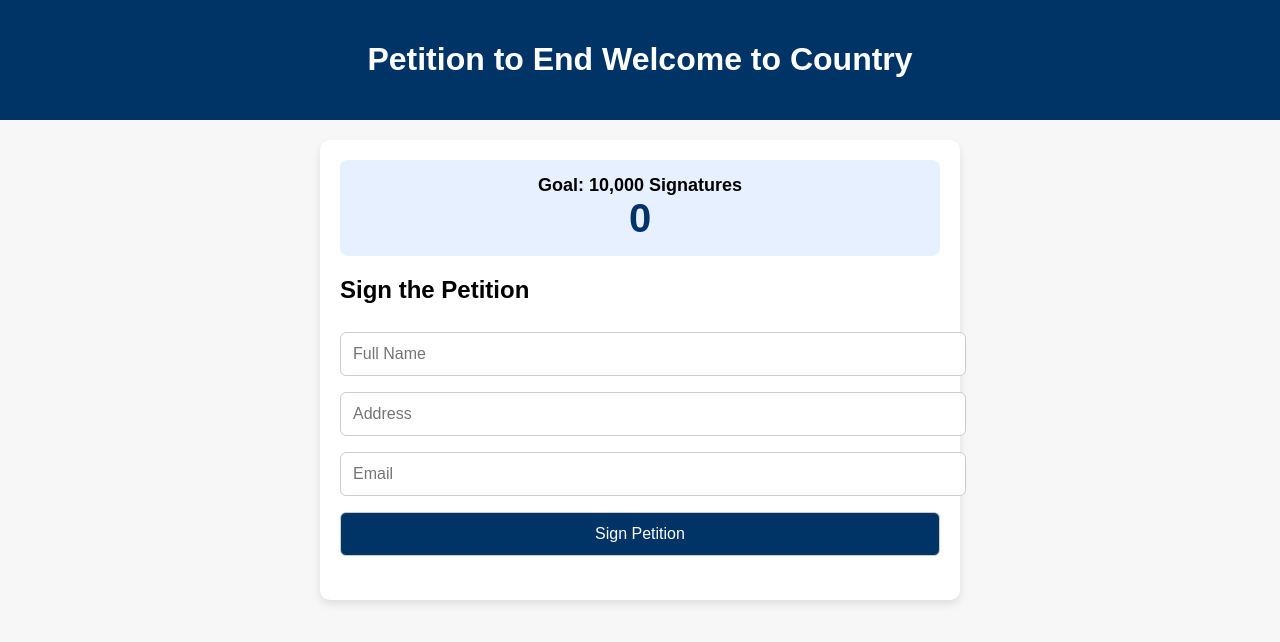
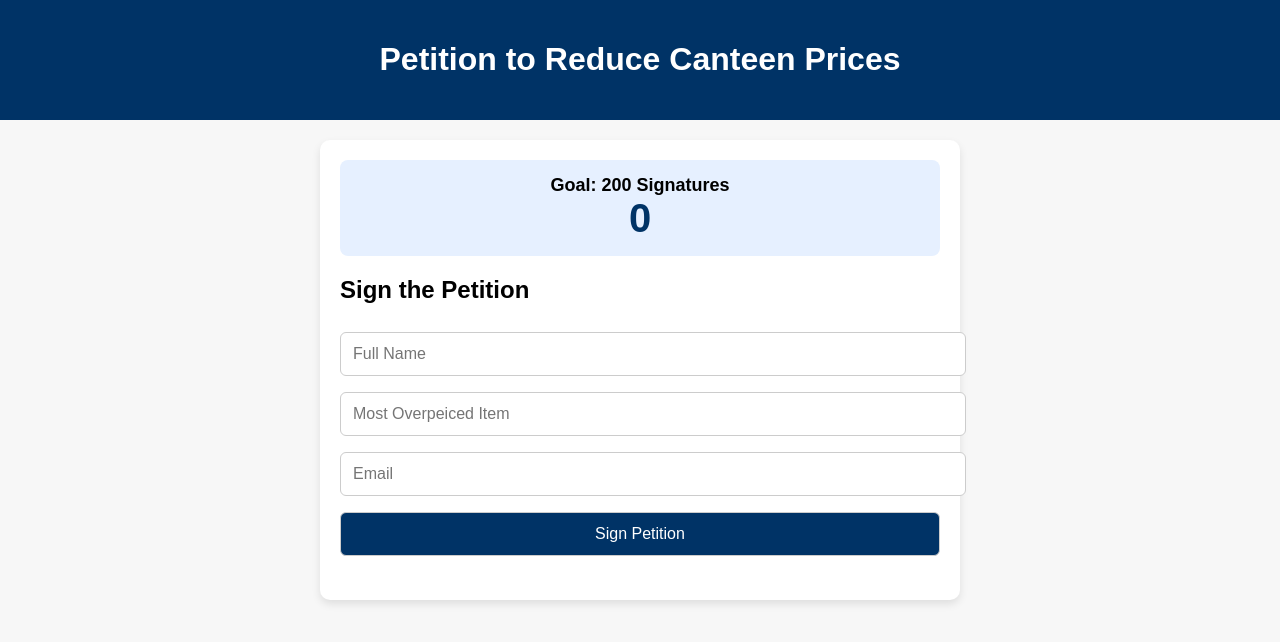
Before and after one commit to reducecanteenprices/ccgs, a plain HTML site: page index.html in a window 1280 px wide. Drawn offline with Linux system fonts and the light colour scheme; no server answers.

Commit message:
Update index.html

```diff
--- a/index.html
+++ b/index.html
@@ -70,20 +70,20 @@
 <body>
 
 <header>
-    <h1>Petition to End Welcome to Country</h1>
+    <h1>Petition to Reduce Canteen Prices</h1>
 </header>
 
 <div class="container">
 
     <div class="counter-box">
-        <div class="goal">Goal: <span id="goal">10,000</span> Signatures</div>
+        <div class="goal">Goal: <span id="goal">200</span> Signatures</div>
         <div class="count" id="count">0</div>
     </div>
 
     <h2>Sign the Petition</h2>
 
     <input type="text" id="name" placeholder="Full Name" required>
-    <input type="text" id="address" placeholder="Address" required>
+    <input type="text" id="address" placeholder="Most Overpeiced Item" required>
     <input type="email" id="email" placeholder="Email" required>
 
     <button onclick="submitForm()">Sign Petition</button>
```
